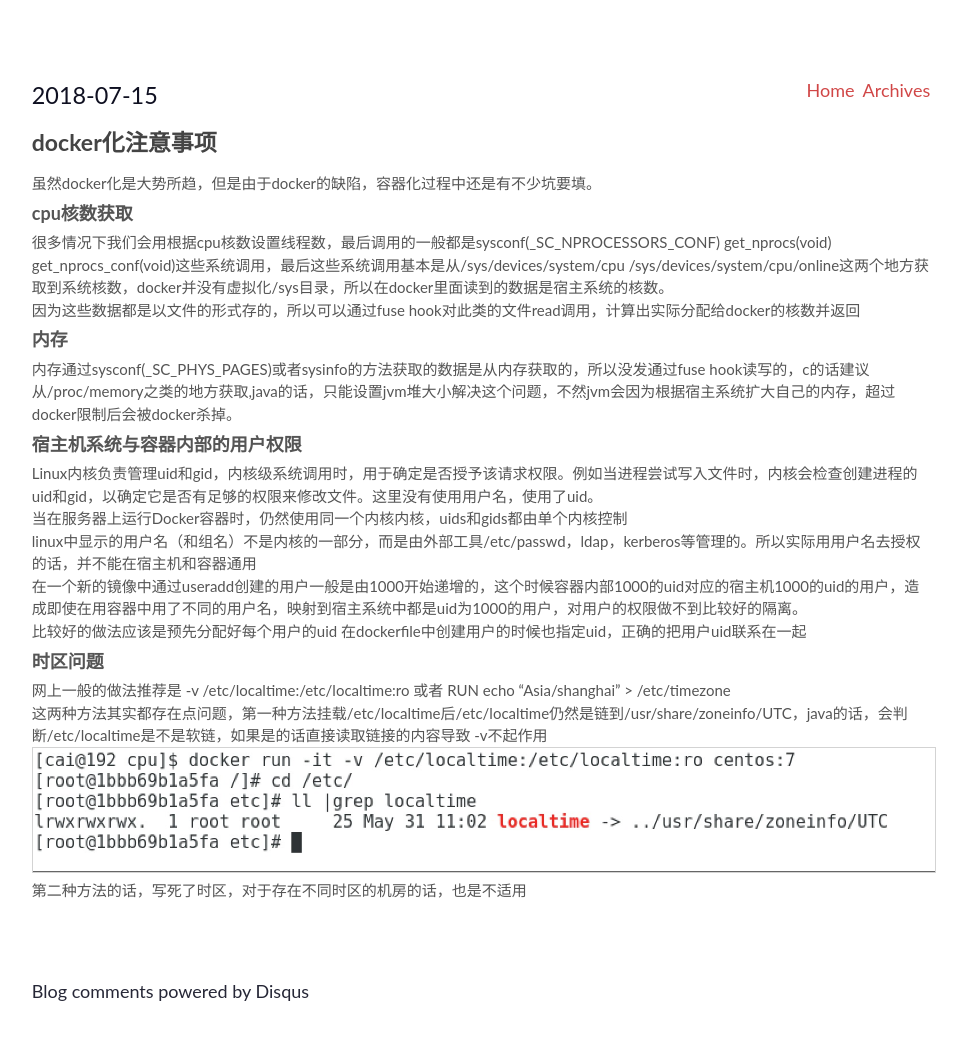
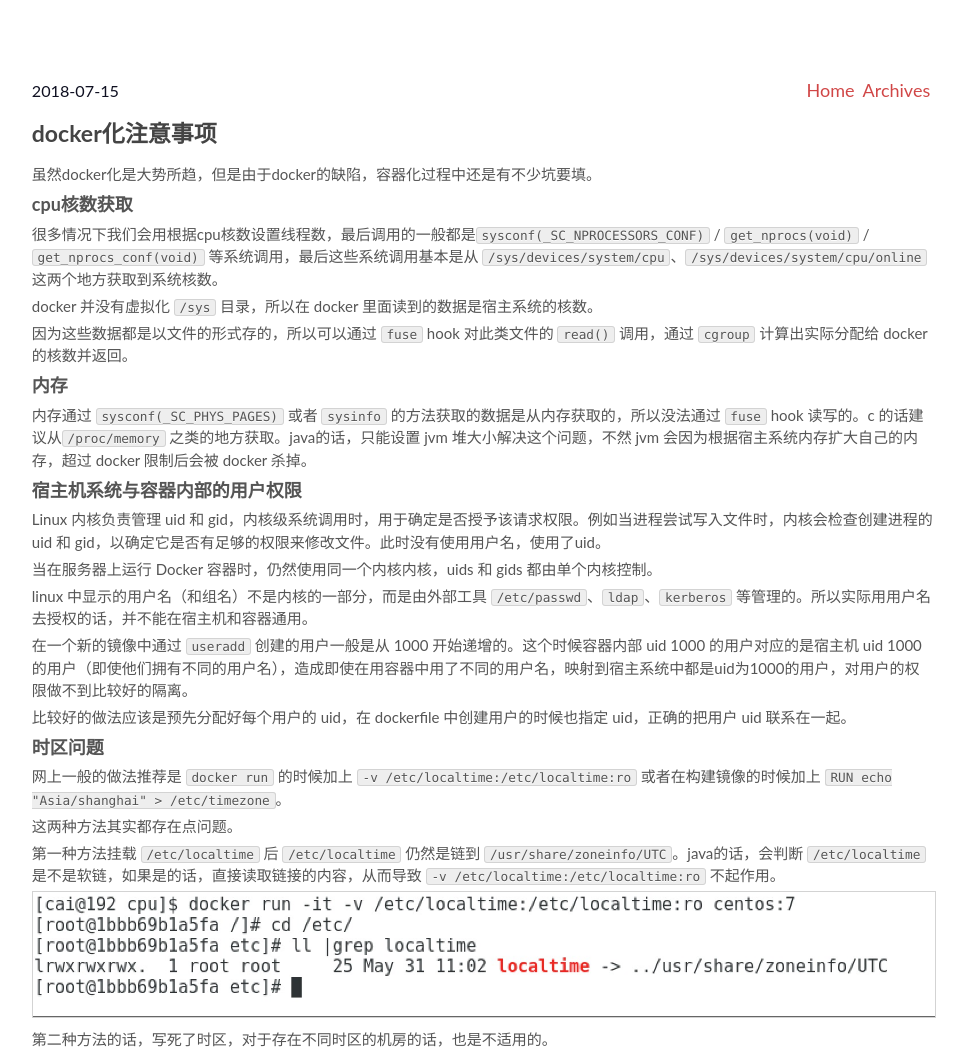
Before and after one commit to chellyNov/chellyNov.github.io, a plain HTML site: page 2018/07/15/docker-attention/index.html in a window 1280 px wide. Shown: the top 1054 px of the page, without its empty margins (157-1124 px from the left). Drawn offline with nearby package versions, Linux system fonts and the light colour scheme; some packages are replaced by stand-ins of ours; a script that the page names is missing.

Commit message:
Site updated: 2018-07-15 19:51:20

```diff
--- a/2018/07/15/docker-attention/index.html
+++ b/2018/07/15/docker-attention/index.html
@@ -1,8 +1,18 @@
-<!DOCTYPE html><html><head><meta http-equiv="content-type" content="text/html; charset=utf-8"><meta content="width=device-width, initial-scale=1.0, maximum-scale=1.0, user-scalable=0" name="viewport"><meta content="yes" name="apple-mobile-web-app-capable"><meta content="black-translucent" name="apple-mobile-web-app-status-bar-style"><meta content="telephone=no" name="format-detection"><meta name="description"><title>docker化注意事项 | 鱼塘</title><link rel="stylesheet" type="text/css" href="/css/normalize.css"><link rel="stylesheet" type="text/css" href="/css/highlight.css"><link rel="stylesheet" type="text/css" href="/css/noise.css"><link rel="stylesheet" type="text/css" href="//cdn.bootcss.com/font-awesome/4.5.0/css/font-awesome.min.css"><link rel="Shortcut Icon" type="image/x-icon" href="/favicon.ico"></head><body><!-- gallery that comes before the header--><article class="wrapper"><div class="post-main"><div class="nav"><nav class="container"><a href="/" class="sidebar-nav-item active">Home</a><a href="/archives" class="sidebar-nav-item">Archives</a></nav><div class="container post-meta"><div class="post-time">2018-07-15</div></div></div><div class="post-header"><h1>docker化注意事项</h1></div><div class="container post-content"><p> 虽然docker化是大势所趋，但是由于docker的缺陷，容器化过程中还是有不少坑要填。</p>
-<h3 id="cpu核数获取"><a href="#cpu核数获取" class="headerlink" title="cpu核数获取"></a>cpu核数获取</h3><p> 很多情况下我们会用根据cpu核数设置线程数，最后调用的一般都是sysconf(_SC_NPROCESSORS_CONF) get_nprocs(void) get_nprocs_conf(void)这些系统调用，最后这些系统调用基本是从/sys/devices/system/cpu /sys/devices/system/cpu/online这两个地方获取到系统核数，docker并没有虚拟化/sys目录，所以在docker里面读到的数据是宿主系统的核数。<br> 因为这些数据都是以文件的形式存的，所以可以通过fuse hook对此类的文件read调用，计算出实际分配给docker的核数并返回</p>
-<h3 id="内存"><a href="#内存" class="headerlink" title="内存"></a>内存</h3><p> 内存通过sysconf(_SC_PHYS_PAGES)或者sysinfo的方法获取的数据是从内存获取的，所以没发通过fuse hook读写的，c的话建议从/proc/memory之类的地方获取,java的话，只能设置jvm堆大小解决这个问题，不然jvm会因为根据宿主系统扩大自己的内存，超过docker限制后会被docker杀掉。</p>
-<h3 id="宿主机系统与容器内部的用户权限"><a href="#宿主机系统与容器内部的用户权限" class="headerlink" title="宿主机系统与容器内部的用户权限"></a>宿主机系统与容器内部的用户权限</h3><p> Linux内核负责管理uid和gid，内核级系统调用时，用于确定是否授予该请求权限。例如当进程尝试写入文件时，内核会检查创建进程的uid和gid，以确定它是否有足够的权限来修改文件。这里没有使用用户名，使用了uid。<br>当在服务器上运行Docker容器时，仍然使用同一个内核内核，uids和gids都由单个内核控制<br>linux中显示的用户名（和组名）不是内核的一部分，而是由外部工具/etc/passwd，ldap，kerberos等管理的。所以实际用用户名去授权的话，并不能在宿主机和容器通用<br>在一个新的镜像中通过useradd创建的用户一般是由1000开始递增的，这个时候容器内部1000的uid对应的宿主机1000的uid的用户，造成即使在用容器中用了不同的用户名，映射到宿主系统中都是uid为1000的用户，对用户的权限做不到比较好的隔离。<br>比较好的做法应该是预先分配好每个用户的uid 在dockerfile中创建用户的时候也指定uid，正确的把用户uid联系在一起</p>
-<h3 id="时区问题"><a href="#时区问题" class="headerlink" title="时区问题"></a>时区问题</h3><p>网上一般的做法推荐是 -v /etc/localtime:/etc/localtime:ro  或者 RUN echo “Asia/shanghai” &gt; /etc/timezone<br>这两种方法其实都存在点问题，第一种方法挂载/etc/localtime后/etc/localtime仍然是链到/usr/share/zoneinfo/UTC，java的话，会判断/etc/localtime是不是软链，如果是的话直接读取链接的内容导致 -v不起作用<br><img src="localtime.jpg" alt="vm"><br>第二种方法的话，写死了时区，对于存在不同时区的机房的话，也是不适用</p>
+<!DOCTYPE html><html><head><meta http-equiv="content-type" content="text/html; charset=utf-8"><meta content="width=device-width, initial-scale=1.0, maximum-scale=1.0, user-scalable=0" name="viewport"><meta content="yes" name="apple-mobile-web-app-capable"><meta content="black-translucent" name="apple-mobile-web-app-status-bar-style"><meta content="telephone=no" name="format-detection"><meta name="description"><title>docker化注意事项 | 鱼塘</title><link rel="stylesheet" type="text/css" href="/css/normalize.css"><link rel="stylesheet" type="text/css" href="/css/highlight.css"><link rel="stylesheet" type="text/css" href="/css/noise.css"><link rel="stylesheet" type="text/css" href="//cdn.bootcss.com/font-awesome/4.5.0/css/font-awesome.min.css"><link rel="Shortcut Icon" type="image/x-icon" href="/favicon.ico"></head><body><!-- gallery that comes before the header--><article class="wrapper"><div class="post-main"><div class="nav"><nav class="container"><a href="/" class="sidebar-nav-item active">Home</a><a href="/archives" class="sidebar-nav-item">Archives</a></nav><div class="container post-meta"><div class="post-time">2018-07-15</div></div></div><div class="post-header"><h1>docker化注意事项</h1></div><div class="container post-content"><p>虽然docker化是大势所趋，但是由于docker的缺陷，容器化过程中还是有不少坑要填。</p>
+<h3 id="cpu核数获取"><a href="#cpu核数获取" class="headerlink" title="cpu核数获取"></a>cpu核数获取</h3><p>很多情况下我们会用根据cpu核数设置线程数，最后调用的一般都是<code>sysconf(_SC_NPROCESSORS_CONF)</code> / <code>get_nprocs(void)</code> / <code>get_nprocs_conf(void)</code> 等系统调用，最后这些系统调用基本是从 <code>/sys/devices/system/cpu</code>、<code>/sys/devices/system/cpu/online</code> 这两个地方获取到系统核数。</p>
+<p>docker 并没有虚拟化 <code>/sys</code> 目录，所以在 docker 里面读到的数据是宿主系统的核数。</p>
+<p>因为这些数据都是以文件的形式存的，所以可以通过 <code>fuse</code> hook 对此类文件的 <code>read()</code> 调用，通过 <code>cgroup</code> 计算出实际分配给 docker 的核数并返回。</p>
+<h3 id="内存"><a href="#内存" class="headerlink" title="内存"></a>内存</h3><p> 内存通过 <code>sysconf(_SC_PHYS_PAGES)</code> 或者 <code>sysinfo</code> 的方法获取的数据是从内存获取的，所以没法通过 <code>fuse</code> hook 读写的。c 的话建议从<code>/proc/memory</code> 之类的地方获取。java的话，只能设置 jvm 堆大小解决这个问题，不然 jvm 会因为根据宿主系统内存扩大自己的内存，超过 docker 限制后会被 docker 杀掉。</p>
+<h3 id="宿主机系统与容器内部的用户权限"><a href="#宿主机系统与容器内部的用户权限" class="headerlink" title="宿主机系统与容器内部的用户权限"></a>宿主机系统与容器内部的用户权限</h3><p>Linux 内核负责管理 uid 和 gid，内核级系统调用时，用于确定是否授予该请求权限。例如当进程尝试写入文件时，内核会检查创建进程的 uid 和 gid，以确定它是否有足够的权限来修改文件。此时没有使用用户名，使用了uid。</p>
+<p>当在服务器上运行 Docker 容器时，仍然使用同一个内核内核，uids 和 gids 都由单个内核控制。</p>
+<p>linux 中显示的用户名（和组名）不是内核的一部分，而是由外部工具 <code>/etc/passwd</code>、<code>ldap</code>、<code>kerberos</code> 等管理的。所以实际用用户名去授权的话，并不能在宿主机和容器通用。</p>
+<p>在一个新的镜像中通过 <code>useradd</code> 创建的用户一般是从 1000 开始递增的。这个时候容器内部 uid 1000 的用户对应的是宿主机 uid 1000 的用户（即使他们拥有不同的用户名），造成即使在用容器中用了不同的用户名，映射到宿主系统中都是uid为1000的用户，对用户的权限做不到比较好的隔离。</p>
+<p>比较好的做法应该是预先分配好每个用户的 uid，在 dockerfile 中创建用户的时候也指定 uid，正确的把用户 uid 联系在一起。</p>
+<h3 id="时区问题"><a href="#时区问题" class="headerlink" title="时区问题"></a>时区问题</h3><p>网上一般的做法推荐是 <code>docker run</code> 的时候加上 <code>-v /etc/localtime:/etc/localtime:ro</code> 或者在构建镜像的时候加上 <code>RUN echo &quot;Asia/shanghai&quot; &gt; /etc/timezone</code>。</p>
+<p>这两种方法其实都存在点问题。</p>
+<p>第一种方法挂载 <code>/etc/localtime</code> 后 <code>/etc/localtime</code> 仍然是链到 <code>/usr/share/zoneinfo/UTC</code>。java的话，会判断 <code>/etc/localtime</code> 是不是软链，如果是的话，直接读取链接的内容，从而导致 <code>-v /etc/localtime:/etc/localtime:ro</code> 不起作用。</p>
+<p><img src="localtime.jpg" alt="vm"></p>
+<p>第二种方法的话，写死了时区，对于存在不同时区的机房的话，也是不适用的。</p>
 </div></div><div class="post-main post-comment"><div id="disqus_thread"></div><script type="text/javascript">
 var disqus_shortname = 'yihuangcaia';
 var disqus_identifier = '2018/07/15/docker-attention/';
```
Also changed, not shown: index.html (+1 -1 lines), css/noise.css.
